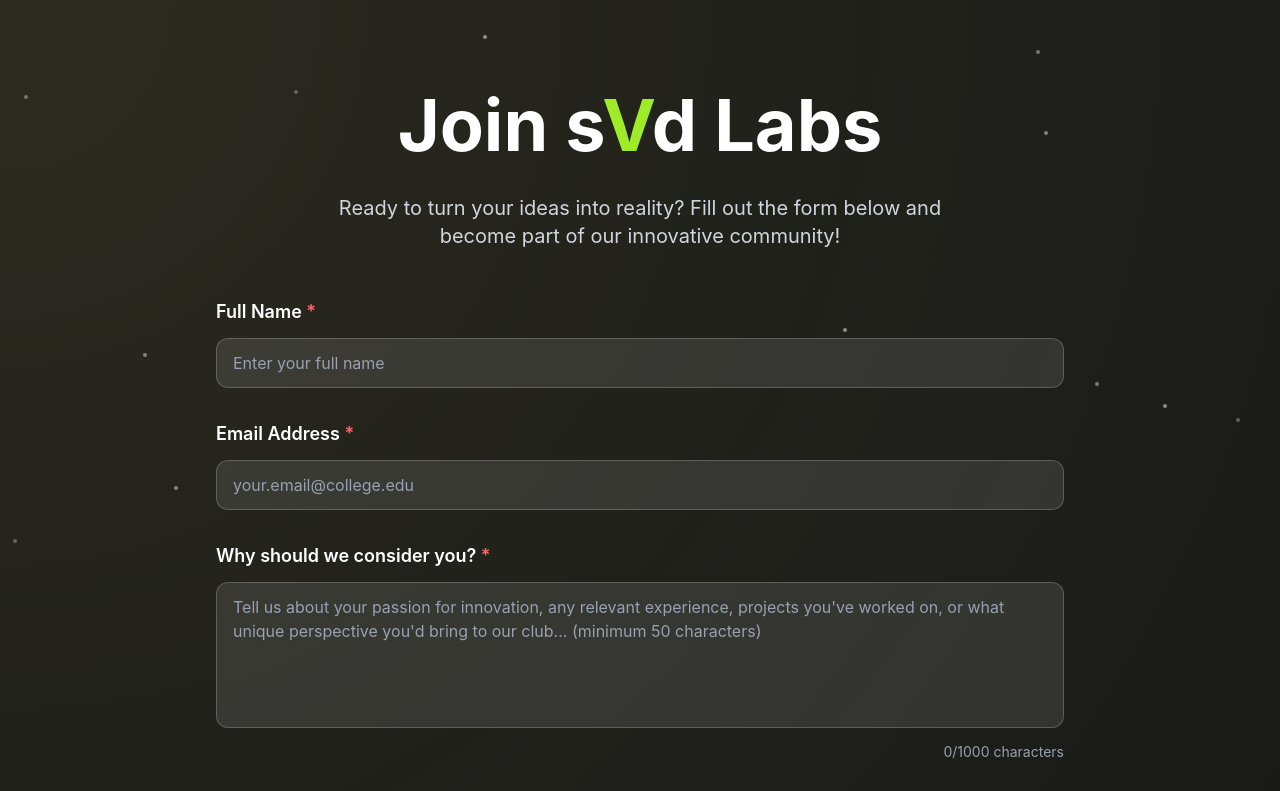
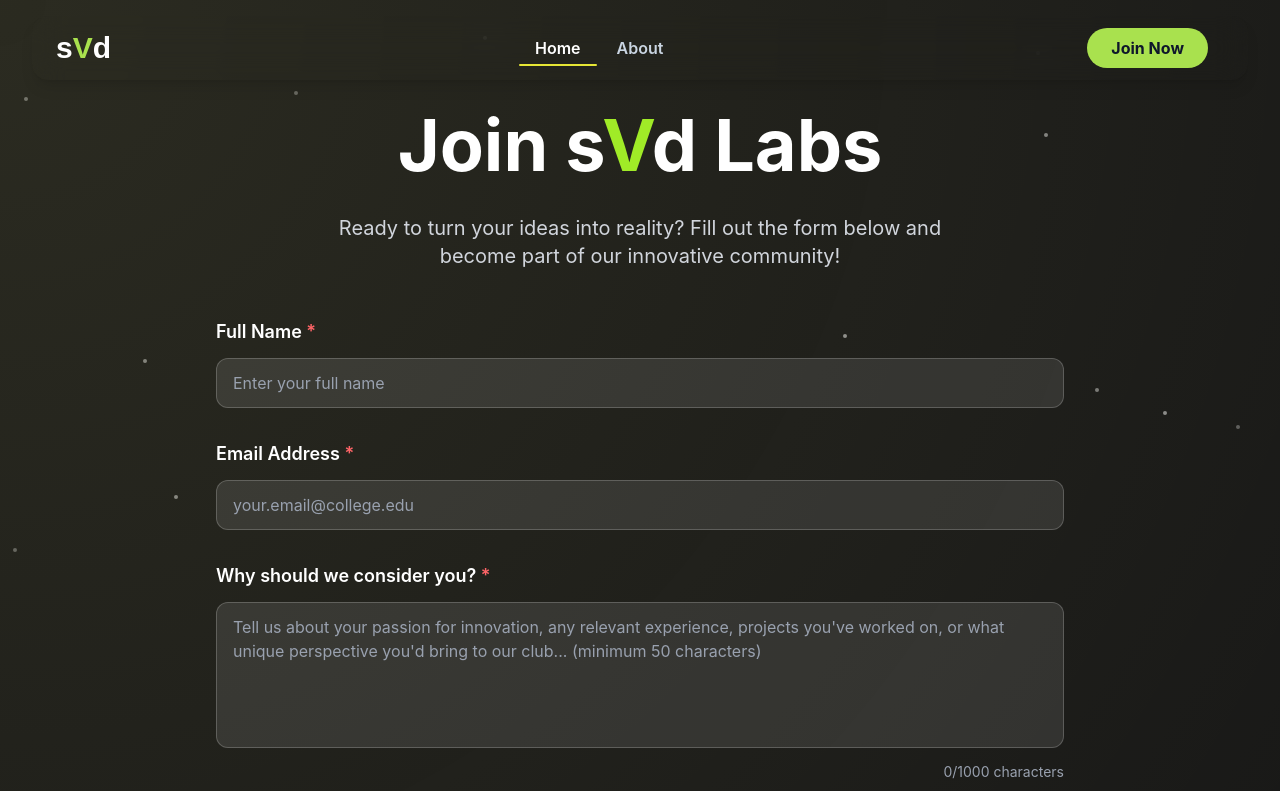
Before and after one commit to Pankajkumar2608/svdlabs, a Next.js app: page /join in a window 1280 px wide. Shown: the top 791 px of the page. Built offline with nearby package versions, Linux system fonts and the light colour scheme.

Commit message:
added navbar on join page

```diff
--- a/app/join/page.tsx
+++ b/app/join/page.tsx
@@ -1,5 +1,6 @@
 "use client"
 import React, { useState, useEffect, ChangeEvent, MouseEvent, FormEvent } from 'react';
+import Navbar from '../components/Navbar';
 
 type FormData = {
   name: string;
@@ -250,6 +251,8 @@
   }
 
   return (
+    <>
+    <Navbar />
     <div className="relative overflow-hidden">
       <div
         className="relative flex flex-col justify-center items-center min-h-screen py-20"
@@ -282,7 +285,7 @@
         {/* Content */}
         <div className="relative z-10 w-full max-w-4xl mx-auto px-6">
           {/* Header */}
-          <div className={`text-center mb-12 transform transition-all duration-1000 ${isVisible ? 'translate-y-0 opacity-100' : 'translate-y-10 opacity-0'}`}>
+          <div className={`text-center mt-5 mb-12 transform transition-all duration-1000 ${isVisible ? 'translate-y-0 opacity-100' : 'translate-y-10 opacity-0'}`}>
             <h2 className="text-4xl md:text-7xl font-bold text-white mb-6 leading-tight">
               Join{' '}
               <span className="relative inline-block">
@@ -494,6 +497,7 @@
           </form>
         </div>
       </div>
-    </div>
+    </div></>
+
   );
 };
```
